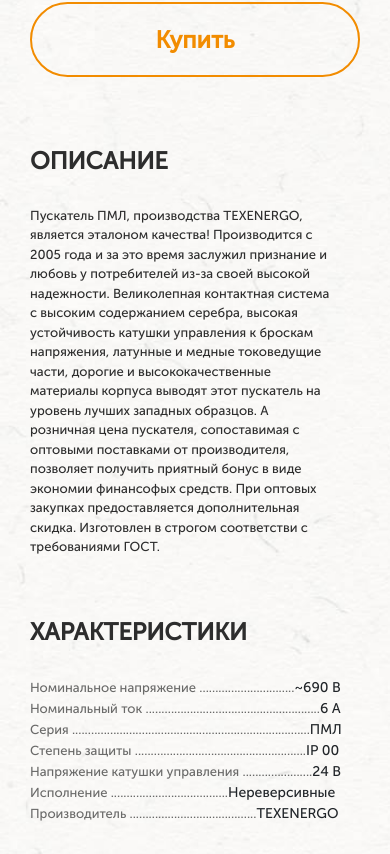
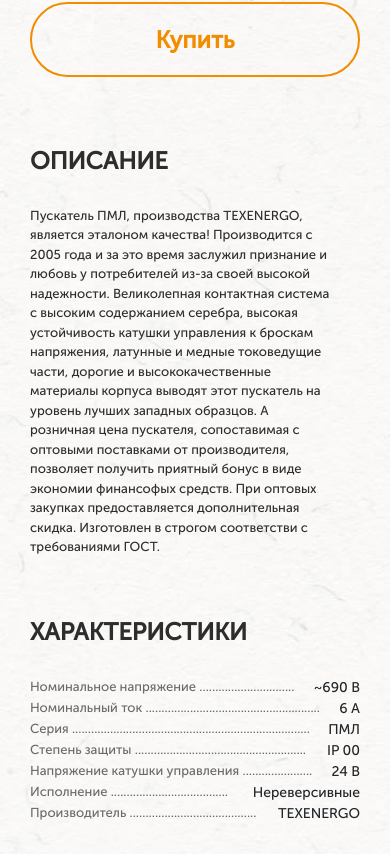
Before and after one commit to segura-deluna/TEXENERGO, a plain HTML site: page product_item.html in a window 390 px wide. Shown: the part 990-1844 px from the top of the page. Drawn offline with Linux system fonts and the light colour scheme.

Commit message:
Added changes .css to the product card page (product-item.html)

```diff
--- a/css/main.css
+++ b/css/main.css
@@ -2027,6 +2027,7 @@ a:hover {
 
 .description {
   font-family: 'Museo Sans Cyrl',sans-serif;
+  font-size: 16px;
   margin-top: 110px;
 }
 
@@ -2048,19 +2049,27 @@ a:hover {
   margin-top: 45px;
 }
 
+
+
 .description__parametr_list1 {
   margin-top: 30px;
 }
 
 .description__parametr_list2 {
   margin-top: 103px;
+}
+
+.description__parametr_list1 li,
+.description__parametr_list2 li {
+  display: flex;
+  justify-content: space-between;
+  max-width: 340px;
 }
 
 .description__parametr_list1 span,
 .description__parametr_list2 span {
   font-size: 14px;
   color: #6a6a69;
-
 }
 
 .description__doc {
--- a/css/media.css
+++ b/css/media.css
@@ -1618,6 +1618,10 @@
     font-size: 24px;
   }
 
+  .description {
+    font-size: 15px;
+  }
+
 
 }
 
@@ -1652,6 +1656,10 @@
 
   .p404__search input {
     margin-bottom: 200px;
+  }
+
+  .description {
+    font-size: 14px;
   }
 
 
@@ -1741,7 +1749,6 @@
     font-size: 22px;
   }
 
-
 }
 
 
@@ -1807,6 +1814,11 @@
   .product-starters__item_status p {
     margin-right: 29%;
   }
+
+  .description {
+    font-size: 13px;
+  }
+
 
   .description__parametr_list1 ul li,
   .description__parametr_list2 ul li {
@@ -2026,6 +2038,16 @@
     font-size: 110px;
   }
 
+  .description__parametr_list1 ul li,
+  .description__parametr_list2 ul li {
+    font-size: 12px;
+  }
+
+  .description__parametr_list1 ul li span,
+  .description__parametr_list2 ul li span {
+    font-size: 10px;
+  }
+
 
 }
 
```
